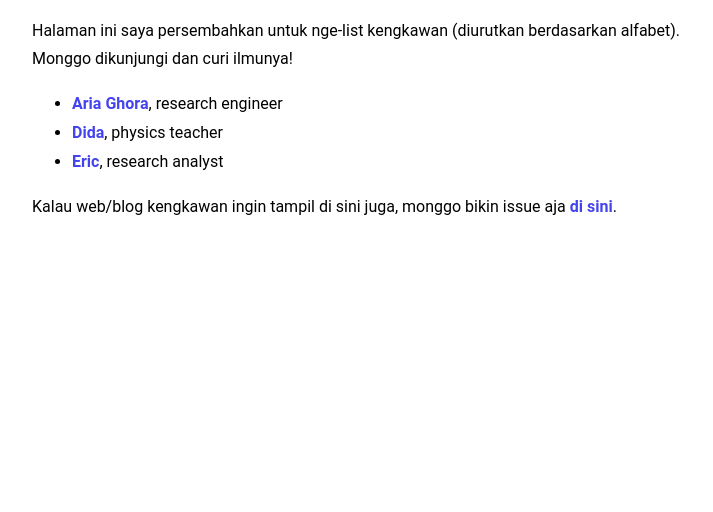
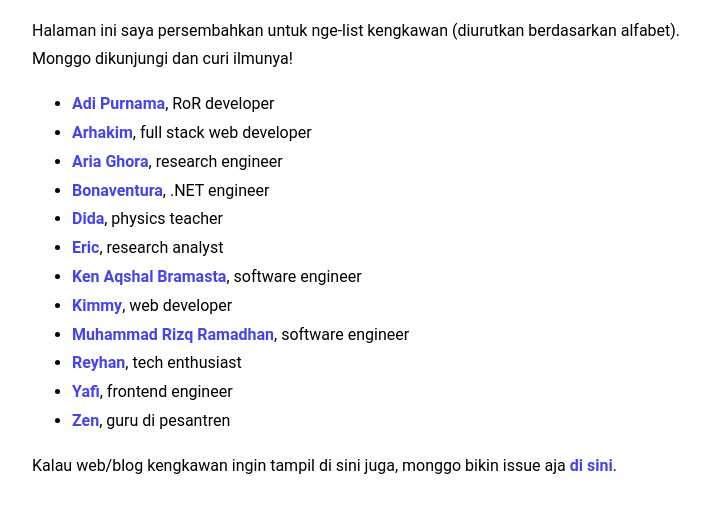
Before and after one commit to AaEzha/blog, a plain HTML site: page friends.html in a window 1280 px wide. Shown: the part 222-734 px from the top of the page, without its empty margins (283-996 px from the left). Drawn offline with Linux system fonts and the light colour scheme.

Commit message:
friends: add some awesome people 🦁

```diff
--- a/friends.html
+++ b/friends.html
@@ -31,9 +31,18 @@
     </p>
 
     <ul>
+      <li><a href="https://adipurnm.my.id/">Adi Purnama</a>, RoR developer</li>
+      <li><a href="http://ar-hakim.com/">Arhakim</a>, full stack web developer</li>
       <li><a href="https://ghora.net/">Aria Ghora</a>, research engineer</li>
+      <li><a href="https://devkage.online/">Bonaventura</a>, .NET engineer</li>
       <li><a href="https://www.physicsyourself.com/">Dida</a>, physics teacher</li>
       <li><a href="https://algonacci.github.io/">Eric</a>, research analyst</li>
+      <li><a href="https://www.kenaqshal.com/">Ken Aqshal Bramasta</a>, software engineer</li>
+      <li><a href="https://blog.rollingsayu.xyz/">Kimmy</a>, web developer</li>
+      <li><a href="https://rizq-ramadhan.vercel.app/">Muhammad Rizq Ramadhan</a>, software engineer</li>
+      <li><a href="https://blog.abizareyhan.com/">Reyhan</a>, tech enthusiast</li>
+      <li><a href="https://yafialhakim.vercel.app/">Yafi</a>, frontend engineer</li>
+      <li><a href="https://zen.mabaiz.web.id/">Zen</a>, guru di pesantren</li>
     </ul>
 
     <p>
```
